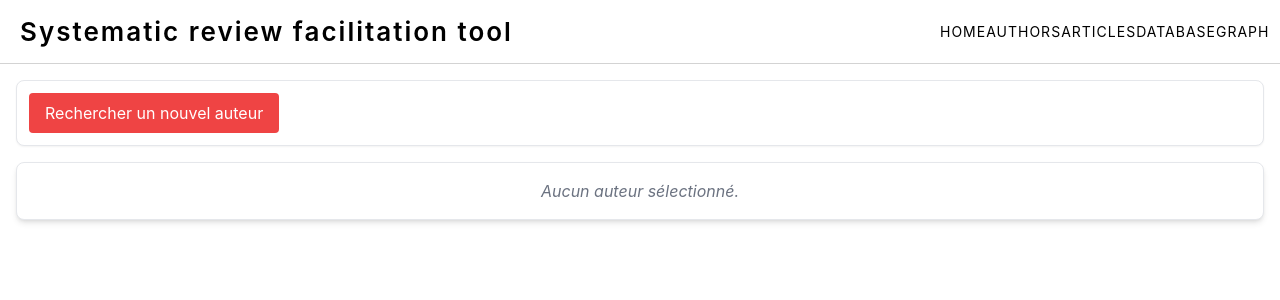
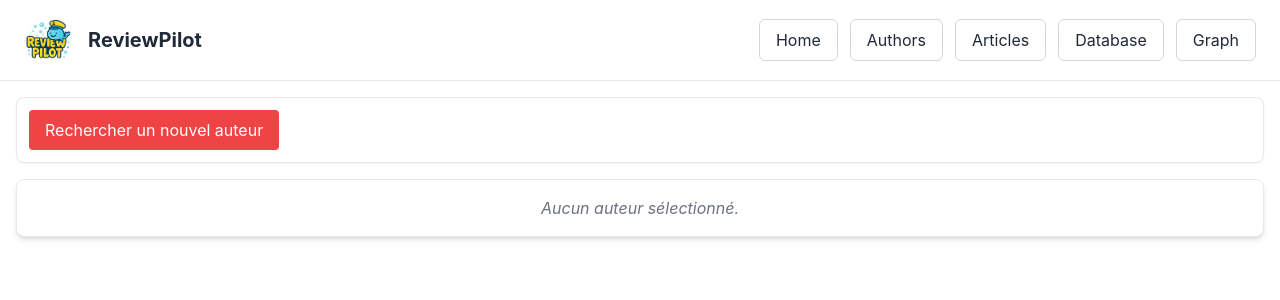
Before and after one commit to abzsimon/oa_extractor, a Next.js app: page /Authors in a window 1280 px wide. Shown: the top 300 px of the page. Built offline with nearby package versions, Linux system fonts and the light colour scheme.

Commit message:
feat: minor esthetic changes to the menu + added logo

```diff
--- a/components/Menu.js
+++ b/components/Menu.js
@@ -1,19 +1,53 @@
-import Link from 'next/link';
-import styles from '../styles/Menu.module.css';
+import Link from "next/link";
+import Image from "next/image";
 
-function Menu() {
+export default function Menu() {
   return (
-    <div className={styles.header}>
-      <span className={styles.logo}>Systematic review facilitation tool</span>
-      <div className={styles.linkContainer}>
-        <Link href="/"><span className={styles.link}>Home</span></Link>
-        <Link href="/Authors"><span className={styles.link}>Authors</span></Link>
-        <Link href="/Article"><span className={styles.link}>Articles</span></Link>
-        <Link href="/Database"><span className={styles.link}>Database</span></Link>
-        <Link href="/Graph"><span className={styles.link}>Graph</span></Link>
+    <header className="w-full border-b border-gray-200 bg-white z-50">
+      <div className="max-w-screen-xl mx-auto px-6 py-4 flex items-center justify-between">
+        {/* Logo + Title */}
+        <div className="flex items-center gap-4 min-w-[200px]">
+          <Image
+            src="/review_pilot.png"
+            alt="ReviewPilot"
+            width={48}
+            height={48}
+            priority
+          />
+          <span className="text-xl font-bold text-gray-800 whitespace-nowrap">
+            ReviewPilot
+          </span>
+        </div>
+
+        {/* Navigation */}
+        <nav className="flex items-center gap-3 text-base">
+          <Link href="/">
+            <button className="px-4 py-2 rounded-md bg-white border border-gray-300 text-gray-800 hover:bg-gray-100 active:scale-95 transition">
+              Home
+            </button>
+          </Link>
+          <Link href="/Authors">
+            <button className="px-4 py-2 rounded-md bg-white border border-gray-300 text-gray-800 hover:bg-gray-100 active:scale-95 transition">
+              Authors
+            </button>
+          </Link>
+          <Link href="/Article">
+            <button className="px-4 py-2 rounded-md bg-white border border-gray-300 text-gray-800 hover:bg-gray-100 active:scale-95 transition">
+              Articles
+            </button>
+          </Link>
+          <Link href="/Database">
+            <button className="px-4 py-2 rounded-md bg-white border border-gray-300 text-gray-800 hover:bg-gray-100 active:scale-95 transition">
+              Database
+            </button>
+          </Link>
+          <Link href="/Graph">
+            <button className="px-4 py-2 rounded-md bg-white border border-gray-300 text-gray-800 hover:bg-gray-100 active:scale-95 transition">
+              Graph
+            </button>
+          </Link>
+        </nav>
       </div>
-    </div>
+    </header>
   );
 }
-
-export default Menu;
--- a/pages/_app.js
+++ b/pages/_app.js
@@ -16,7 +16,7 @@ function App({ Component, pageProps }) {
   return (
     <Provider store={store}>
       <Head>
-        <title>Next.js App</title>
+        <title>Review Pilot for OpenAlex</title>
       </Head>
       <Menu />
       <Component {...pageProps} />
```
Also changed, not shown: public/review_pilot.png (added).
